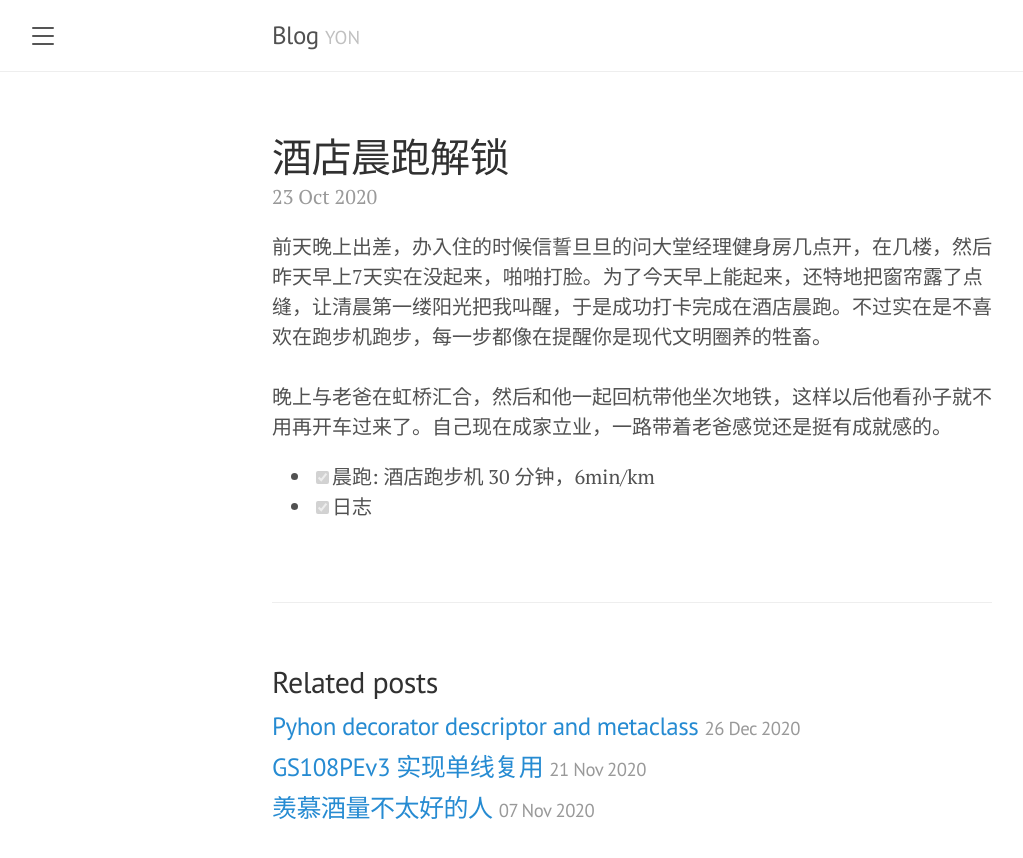
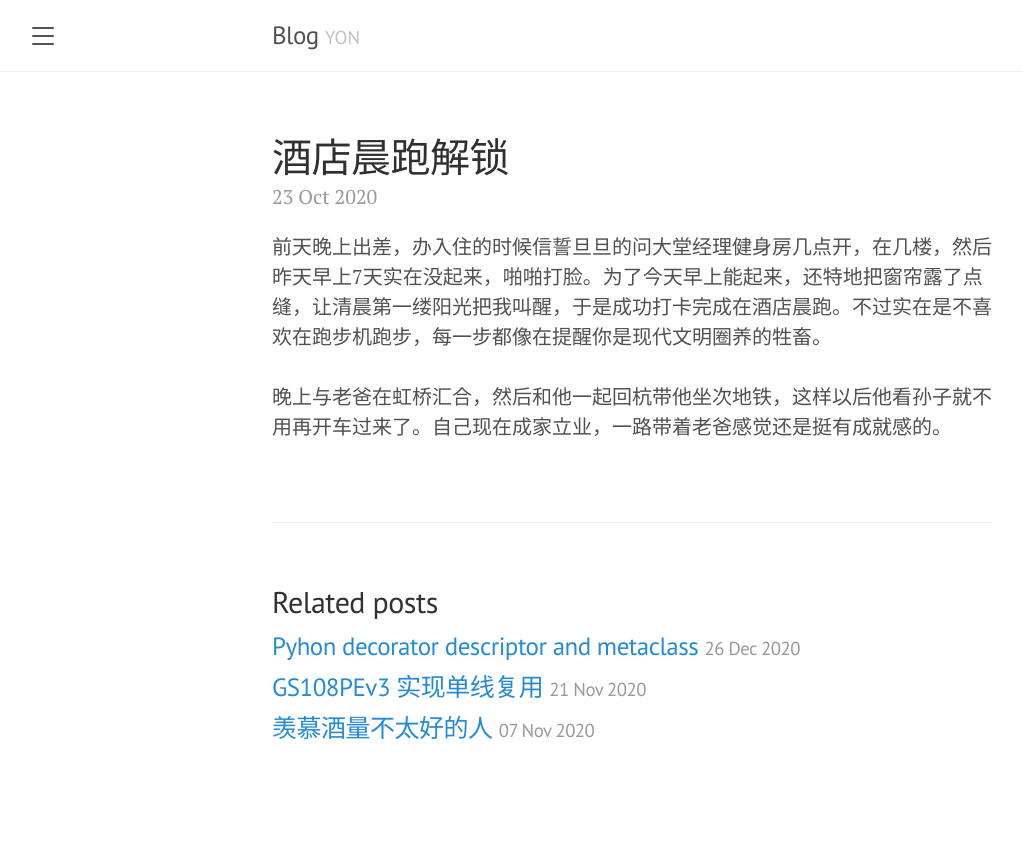
Before and after one commit to yoncise/yoncise.github.io, a Jekyll site: the page built from _posts/2020/2020-10-23-14858261.md, in a window 1280 px wide. Shown: the top 858 px of the page, without its empty margins (8-1031 px from the left). Built offline with Jekyll 4.4.1, drawn with Linux system fonts in a browser that asks for light colours.

Commit message:
sync from yuque

```diff
--- a/_posts/2020/2020-10-23-14858261.md
+++ b/_posts/2020/2020-10-23-14858261.md
@@ -3,7 +3,4 @@ layout: post
 title: 酒店晨跑解锁
 ---
 前天晚上出差，办入住的时候信誓旦旦的问大堂经理健身房几点开，在几楼，然后昨天早上7天实在没起来，啪啪打脸。为了今天早上能起来，还特地把窗帘露了点缝，让清晨第一缕阳光把我叫醒，于是成功打卡完成在酒店晨跑。不过实在是不喜欢在跑步机跑步，每一步都像在提醒你是现代文明圈养的牲畜。<br />
-<br />晚上与老爸在虹桥汇合，然后和他一起回杭带他坐次地铁，这样以后他看孙子就不用再开车过来了。自己现在成家立业，一路带着老爸感觉还是挺有成就感的。<br />
-
-- [x] 晨跑: 酒店跑步机 30 分钟，6min/km
-- [x] 日志
+<br />晚上与老爸在虹桥汇合，然后和他一起回杭带他坐次地铁，这样以后他看孙子就不用再开车过来了。自己现在成家立业，一路带着老爸感觉还是挺有成就感的。
```
